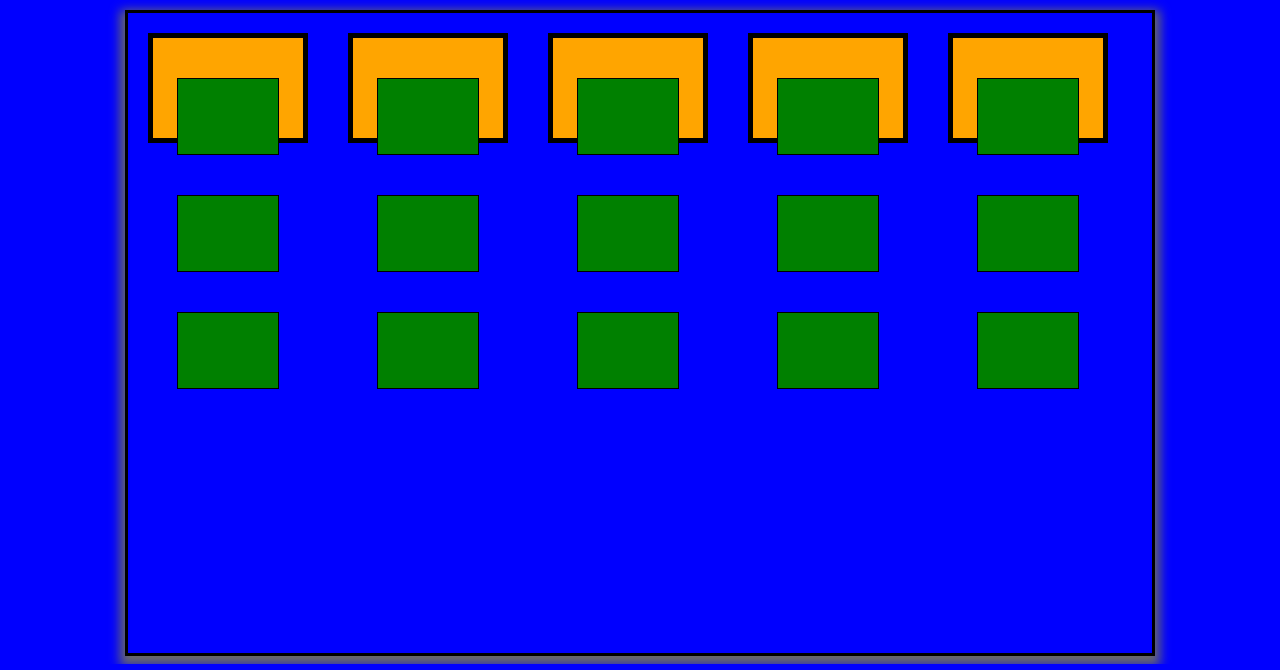
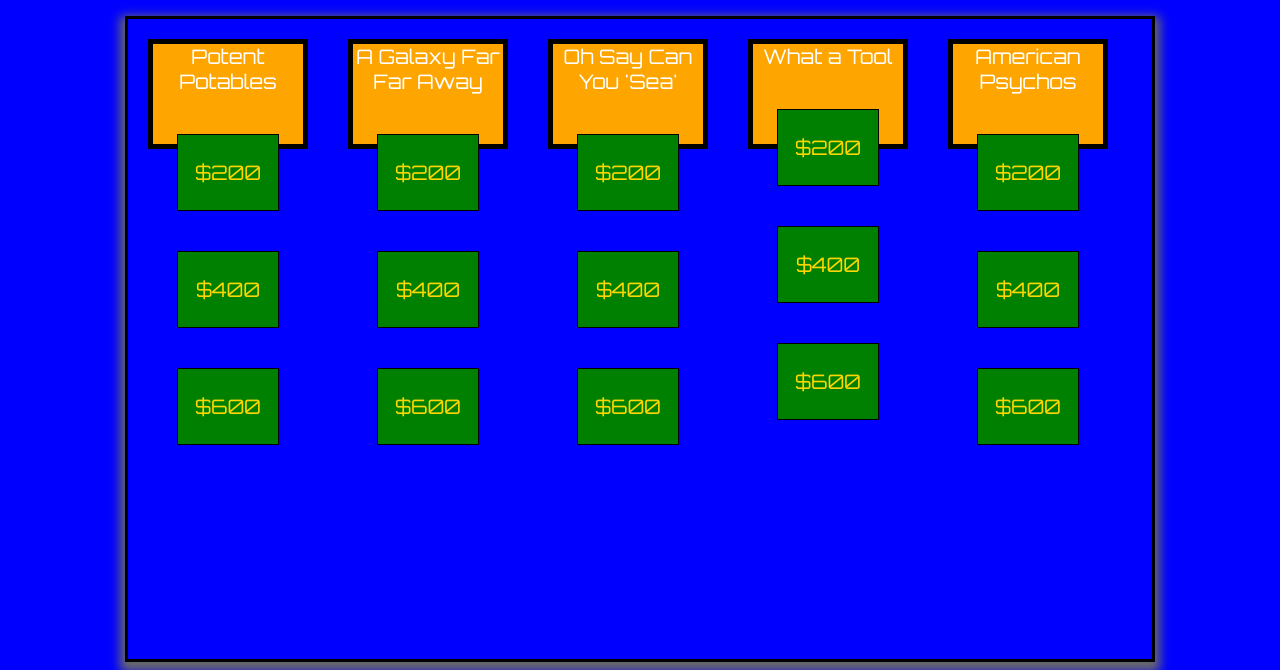
Before and after one commit to rdifede/Becardy---A-Trivia-Game, a plain HTML site: page game.html in a window 1280 px wide. Shown: the part 140-810 px from the top of the page. Drawn offline with nearby package versions, Linux system fonts and the light colour scheme.

Commit message:
my board is build, my modals appear, and my questions appear. now to write the check for answer logic and improve the styling

```diff
--- a/game.css
+++ b/game.css
@@ -2,8 +2,7 @@
 	height: 80vh;
 	width: 80vw;
 	display: flex;
-	/*flex-wrap: wrap;*/
-
+	font-family: 'Orbitron', sans-serif;
 	margin: 0 auto;
 	border: solid black 3px;
 	background-color: blue;
@@ -14,12 +13,14 @@
 	height: 100px;
 	width: 150px;
 	display: flex;
-	align-items: flex-start;
+	align-items: center;
     justify-content: center;
    	flex-direction: row;
     flex-wrap: wrap;
 	background-color: orange;
 	color: white;
+	text-align: center;
+	font-size: 20px;
 	border: solid black 5px;
 	margin: 20px;
 
@@ -37,26 +38,22 @@
 	margin-top: 40px;
 	background-color: green;
 	color: gold;
-	align-items: flex-end;
+	align-items: center;
+	justify-content: center;
 /*	justify-content: space-around;*/
 /*	position: relative;*/
 }
 
 .modal {
-	display: -webkit-flex;
-  display: -ms-flex;
   display: flex;
-  -webkit-justify-content: center;
-  -moz-justify-content: center;
-  -ms-justify-content: center;
-  -o-justify-content: center;
-  justify-content: center;
-  -ms-align-items: center;
-  align-items: center;
+
   position: fixed;
   width: 50vw;
   height: 50vh;
-  top: 0;
-  left: 0;
   background-color: black;
+  color: white;
 }
+
+.submit {
+display: block;
+}
--- a/game.html
+++ b/game.html
@@ -5,6 +5,7 @@
 	<title>Becardy!</title>
 	<link href="./style.css" type="text/css" rel="stylesheet">
 	<link href="./game.css" type="text/css" rel="stylesheet">
+	<link href="https://fonts.googleapis.com/css?family=Orbitron" rel="stylesheet">
 	<script src="https://code.jquery.com/jquery-3.2.1.min.js" integrity="sha256-hwg4gsxgFZhOsEEamdOYGBf13FyQuiTwlAQgxVSNgt4=" crossorigin="anonymous"></script>
     <script type="text/javascript" src="./main.js"></script>
 </head>
@@ -15,5 +16,7 @@
 	<div id="board">
 
 	</div>
+	<!-- <div class="modal">
+	</div> -->
 </body>
 </html>
--- a/main.js
+++ b/main.js
@@ -8,17 +8,20 @@ $(function() {
             questions: [
             	{
                     q: "First brewed in Mexico in 1897, this beer is best known for its commercials, which feature a rather intriguing, worldly gentleman",
-                    a: "What is Dos Equis?"
+                    a: "What is Dos Equis?",
+                    p: "$200"
                 },
 
                 {
                     q: "A 'White Russian' consists of 2 parts vodka, 1 part fresh cream, and 1 part this",
-                    a: "What is coffee liquer?"
+                    a: "What is coffee liquer?",
+                    p: "$400"
                 },
 
                 {
                     q: "Once popular in the 1950's, this 'light liquor alternative', is making a comeback, with people all over Instagram posing with their #spritz",
-                    a: "What is Aperol?"
+                    a: "What is Aperol?",
+                    p: "$600"
                 }
             ]
 
@@ -28,17 +31,20 @@ $(function() {
             category: "A Galaxy Far Far Away",
             questions: [{
                     q: "'Help me Obi Wan Kenobi, you're my only hope!' is the first line by this royal.",
-                    a: "Who is Princess Leia?"
+                    a: "Who is Princess Leia?",
+                    p: "$200"
                 },
 
                 {
                     q: "The first planet destroyed by the Death Star.",
-                    a: "What is Alderaan?"
+                    a: "What is Alderaan?",
+                    p: "$400"
                 },
 
                 {
                     q: "The foggy, swamp-like place where Yoda lives.",
-                    a: "What is the Degobah system?"
+                    a: "What is the Degobah system?",
+                    p: "$600"
 
                 }
             ]
@@ -49,17 +55,20 @@ $(function() {
             category: "Oh Say Can You 'Sea'",
             questions: [{
                     q: "This bird is commonly found near bodies of water. Don't feed them, or they might attack.",
-                    a: "What is a seagull?"
+                    a: "What is a seagull?",
+                    p: "$200"
                 },
 
                 {
                     q: "The stitching that binds two pieces of fabric together.",
-                    a: "What is the seam?"
+                    a: "What is the seam?",
+                    p: "$400"
                 },
 
                 {
                     q: "A generic alternative to 'Happy Holidays!'",
-                    a: "What is 'Season's Greetings!'?"
+                    a: "What is 'Season's Greetings!'?",
+                    p: "$600"
                 }
 
             ]
@@ -70,17 +79,20 @@ $(function() {
             category: "What a Tool",
             questions: [{
                     q: "Commonly used by Ikea for their build-your-own furniture, it can also be referred to as a hex key.",
-                    a: "What is an allen wrench?"
+                    a: "What is an allen wrench?",
+                    p: "$200"
                 },
 
                 {
                     q: "A staple in most woodshops, this type of sander consists of a revolving strip of abrasive that is used to smooth out and shape the edges of a project",
-                    a: "What is a belt sander?"
+                    a: "What is a belt sander?",
+                    p: "$400"
                 },
 
                 {
                     q: "An American brand, primarily known for its rotary tools.",
-                    a: "What is Dremel?"
+                    a: "What is Dremel?",
+                    p: "$600"
                 }
             ]
 
@@ -90,15 +102,18 @@ $(function() {
             category: "American Psychos",
             questions: [{
                     q: "David Berkowitz terrorized New York City from 1976-1977, and is usually referred to by this moniker.",
-                    a: "What is Son of Sam?"
+                    a: "What is Son of Sam?",
+                    p: "$200"
                 }, {
                     q: "Known as the 'Green River Killer', this man killed prostitutes and runaways in the Pacific Northwest from 1982-1998.",
-                    a: "Who is Gary Ridgway?"
+                    a: "Who is Gary Ridgway?",
+                    p: "$400"
                 },
 
                 {
                     q: "The movies 'Psycho' and 'Silence of the Lambs' are loosely based on this real-life killer.",
-                    a: "Who is Ed Gein?"
+                    a: "Who is Ed Gein?",
+                    p: "$600"
                 }
 
             ]
@@ -138,24 +153,39 @@ $(function() {
 
 
 
-var createModal = function() {
+var createModal = function(q) {
         var modal = $("<div>");
         modal.addClass("modal");
+        modal.text(q.q);
+        modal.css("display","none");
+
         var submit = $("<button>");
+        submit.attr("id", "submit");
+        submit.text("submit");
         modal.append(submit);
+
         var input = $("<input>");
         input.attr({
         	type: "text",
         	name: "input",
         	value: ""
         })
+        modal.append(input);
 
-        modal.append(input);
-        modal.fadeToggle();
+        var xOut = $("<button>");
+        xOut.attr("id", "x");
+        xOut.text("x");
+        xOut.click(function(){
+        	modal.hide();
+        })
+        modal.append(xOut);
+
+        board.append(modal);
+        modal.fadeToggle("fast");
         console.log("clicked");
 
  // checkAnswer();
-
+      console.log(q);
     }
 
 
@@ -163,11 +193,15 @@ var createModal = function() {
 gameInfo.forEach(function(name){
 	var rowDiv = $("<div>");
 	rowDiv.addClass("category");
+	rowDiv.text(name.category);
 	board.append(rowDiv);
 		name.questions.forEach(function(question){
 			var cellDiv = $("<div>");
 			cellDiv.addClass("q");
-			cellDiv.on("click",(createModal()));
+			cellDiv.text(question.p);
+			cellDiv.on("click",function(){
+				createModal(question);
+			});
 			rowDiv.append(cellDiv);
 		})
 })
--- a/style.css
+++ b/style.css
@@ -1,4 +1,5 @@
 body {
+	font-family: 'Orbitron', sans-serif;
 	background-color: blue;
 	color: gold;
 }
```
Also changed, not shown: index.html (+1 -0 lines).
